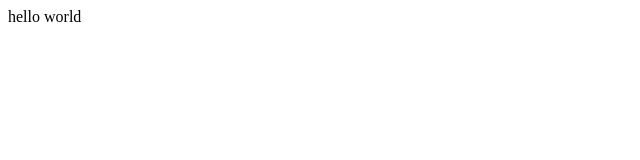
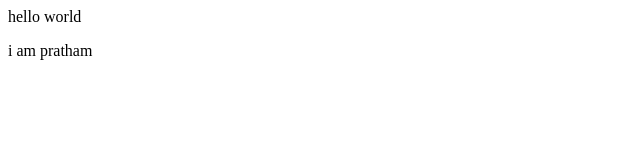
Before and after one commit to prathamsrivasta/prathamfirst-project, a plain HTML site: page index.html in a window 1280 px wide. Shown: the full height of the page, 0-640 px from the left. Drawn offline with Linux system fonts and the light colour scheme.

Commit message:
add new paragraph

```diff
--- a/index.html
+++ b/index.html
@@ -1 +1,2 @@
 <P>hello world</P>
+<p>i am pratham</p>
```
Also changed, not shown: 1 other file.
